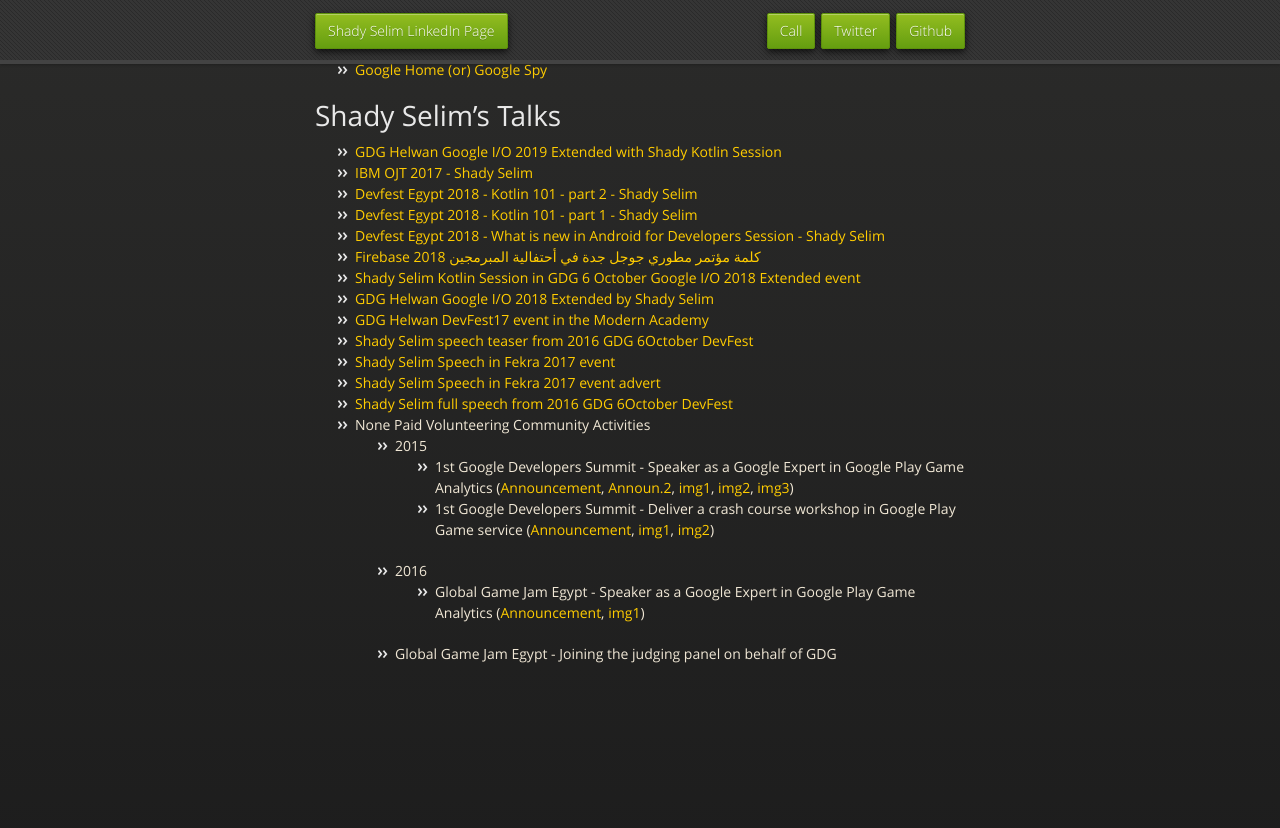
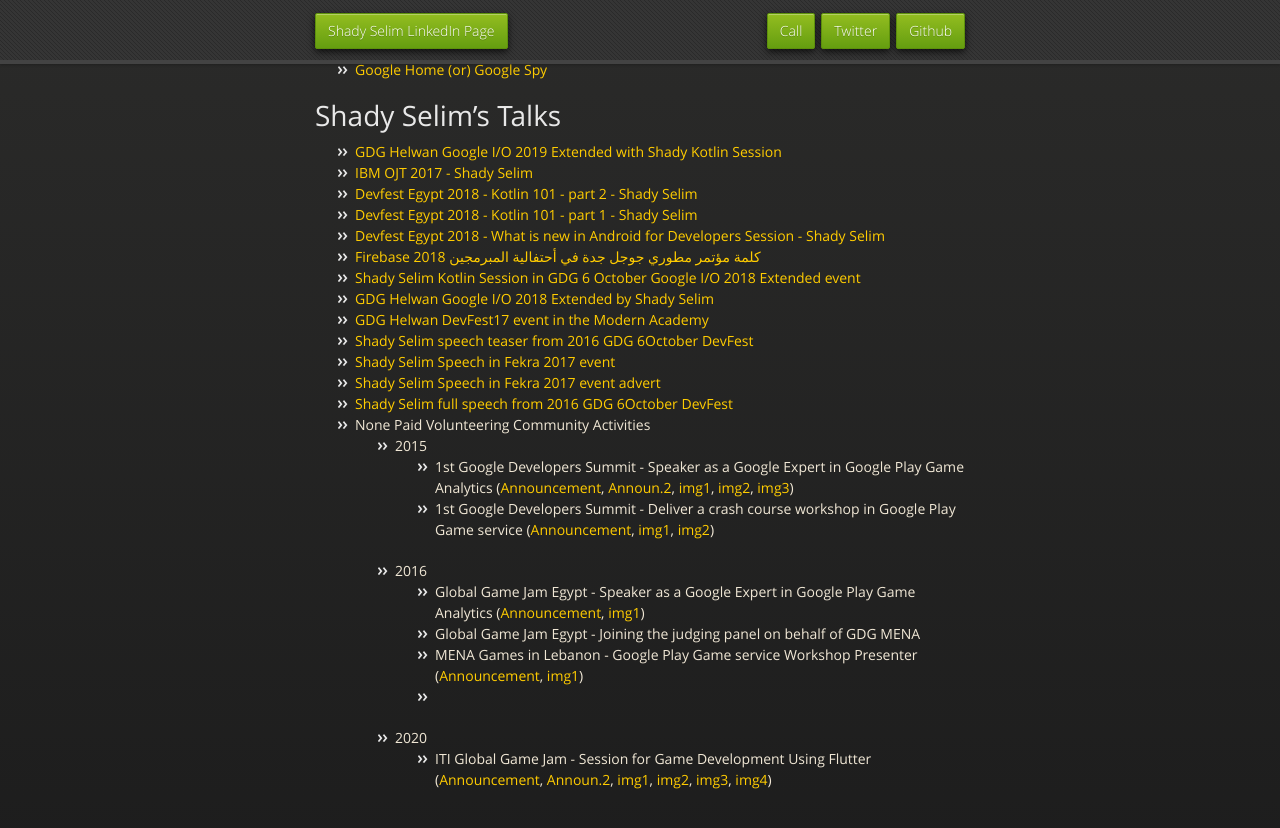
Before and after one commit to Shady-Selim/shady-selim.github.io, a Jekyll site: the page built from index.md, in a window 1280 px wide and 900 px high, scrolled down 1774 px. Shown: the top 828 px of the window. Built offline with Jekyll 4.4.1, drawn with Linux system fonts in a browser that asks for light colours; our own code applies the rules of GitHub Pages for plain Markdown files; before the commit the page ends 2548 px from its top, so only the background shows below that.

Commit message:
Update index.md

```diff
--- a/index.md
+++ b/index.md
@@ -90,4 +90,8 @@
     - 1st Google Developers Summit - Deliver a crash course workshop in Google Play Game service ([Announcement](https://www.facebook.com/ideaspaceXYZ/photos/a.532928683537189/532928880203836/?type=3&theater), [img1](https://www.facebook.com/ideaspaceXYZ/photos/a.535519416611449/536686869828037/?type=3&theater), [img2](https://www.facebook.com/ideaspaceXYZ/photos/a.535519416611449/536693069827417/?type=3&theater))
   - 2016
     - Global Game Jam Egypt - Speaker as a Google Expert in Google Play Game Analytics ([Announcement](https://www.facebook.com/IGDA.Egypt.Chapter/photos/a.230782967253691/233293070336014/?type=3&theater), [img1](https://www.facebook.com/Egyptian.Gaming.Community/photos/a.831896850265929/831901773598770/?type=3&theater))
-   - Global Game Jam Egypt - Joining the judging panel on behalf of GDG
+    - Global Game Jam Egypt - Joining the judging panel on behalf of GDG MENA
+    - MENA Games in Lebanon - Google Play Game service Workshop Presenter ([Announcement](https://web.archive.org/web/20160505050646/http://www.menagames.com/meet-the-speakers.html#shadyselim), [img1](https://www.facebook.com/photo.php?fbid=992762720809004&set=a.992761127475830&type=3&theater))
+    -
+  - 2020
+    - ITI Global Game Jam - Session for Game Development Using Flutter ([Announcement](https://www.facebook.com/events/427144828162274/permalink/465341304342626/), [Announ.2](https://www.facebook.com/AndelaEgypt/photos/pcb.1114352182242181/1114350765575656/?type=3&theater), [img1](https://www.facebook.com/AndelaEgypt/photos/pcb.1115915922085807/1115912275419505/?type=3&theater), [img2](https://www.facebook.com/AndelaEgypt/photos/pcb.1115915922085807/1115912362086163/?type=3&theater), [img3](https://www.facebook.com/IGDA.Egypt.Chapter/photos/a.1108523622812950/1108596252805687/?type=3&theater), [img4](https://www.facebook.com/IGDA.Egypt.Chapter/photos/a.1108523622812950/1108596092805703/?type=3&theater))
```
